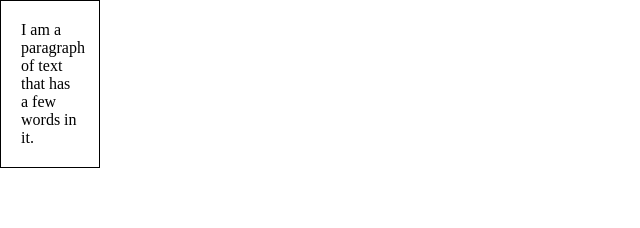
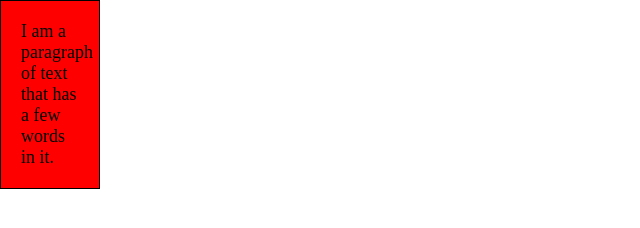
Before and after one commit to 02abhishekchoudhary/45-day-frontend, a plain HTML site: page CSS/index.html in a window 1280 px wide. Shown: the whole page, without its empty margins (0-640 px from the left). Drawn offline with Linux system fonts and the light colour scheme.

Commit message:
Inline, Internal & External CSS

```diff
--- a/CSS/index.html
+++ b/CSS/index.html
@@ -6,10 +6,15 @@
   <meta name="viewport" content="width=device-width, initial-scale=1.0">
   <link rel="stylesheet" href="style.css">
   <title>CSS</title>
+  <style>
+    p {
+      font-size: large;
+    }
+  </style>
 </head>
 
 <body>
-  <p>I am a paragraph of text that has a few words in it.</p>
+  <p style="background-color: red;">I am a paragraph of text that has a few words in it.</p>
 </body>
 
 </html>
```
